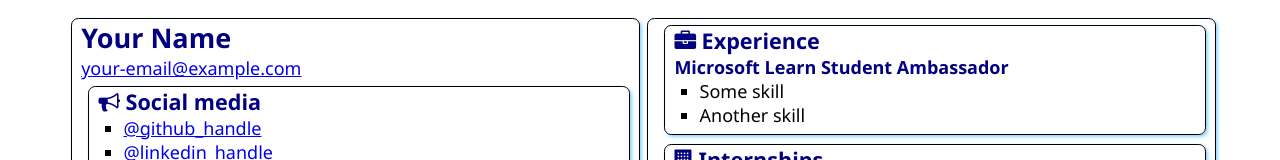
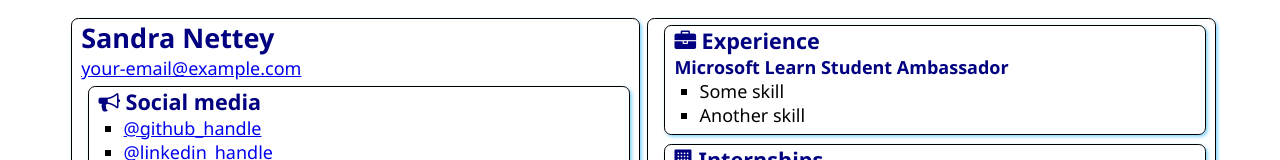
Before and after one commit to sanetts/SATechnicalOnboarding, a plain HTML site: page src/index.html in a window 1280 px wide. Shown: the top 160 px of the page. Drawn offline with Linux system fonts and the light colour scheme.

Commit message:
Update index.html
Added My Name

```diff
--- a/src/index.html
+++ b/src/index.html
@@ -12,7 +12,7 @@
 <body>
     <main>
         <article class="box">
-            <h1>Your Name</h1>
+            <h1>Sandra Nettey</h1>
             <div><a href="mailto:your.email@example.com">your-email@example.com</a></div>
 
             <section class="box">
```
